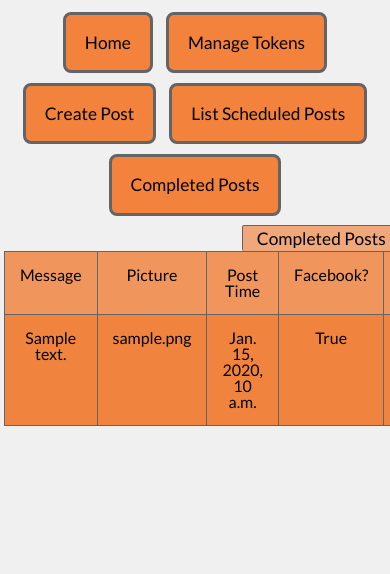
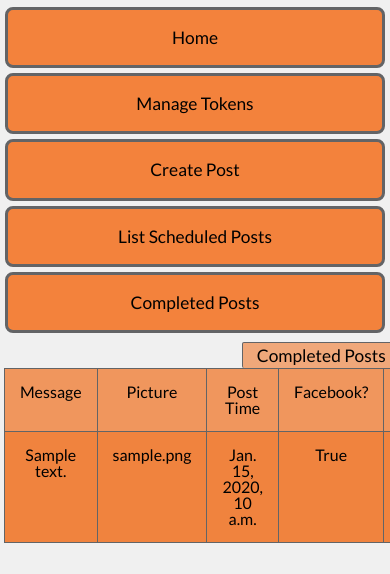
Before and after one commit to Xinck7/BaseRepoGitHub, a Django app: page /listcompleted/ in a window 390 px wide; the page is wider, and only the part inside the window is pictured. Shown: the part 270-844 px from the top of that part. Run offline with Django 3.2, Linux system fonts and the light colour scheme; a user stored in the database is signed in; tables that the repository leaves empty hold one stand-in row (values such as "Sample post").

Commit message:
mobile change for viewing as bars fixed

```diff
--- a/H2O_Social_Tool/H2O_Portal/static/H2O_Portal/h2oStyles.css
+++ b/H2O_Social_Tool/H2O_Portal/static/H2O_Portal/h2oStyles.css
@@ -166,7 +166,7 @@ ul a:link, ul a:visited{
 }
 
 @media (max-width: 750px){
-  .navbar{
+  ul li{
     display: block;
   }
 }
```
